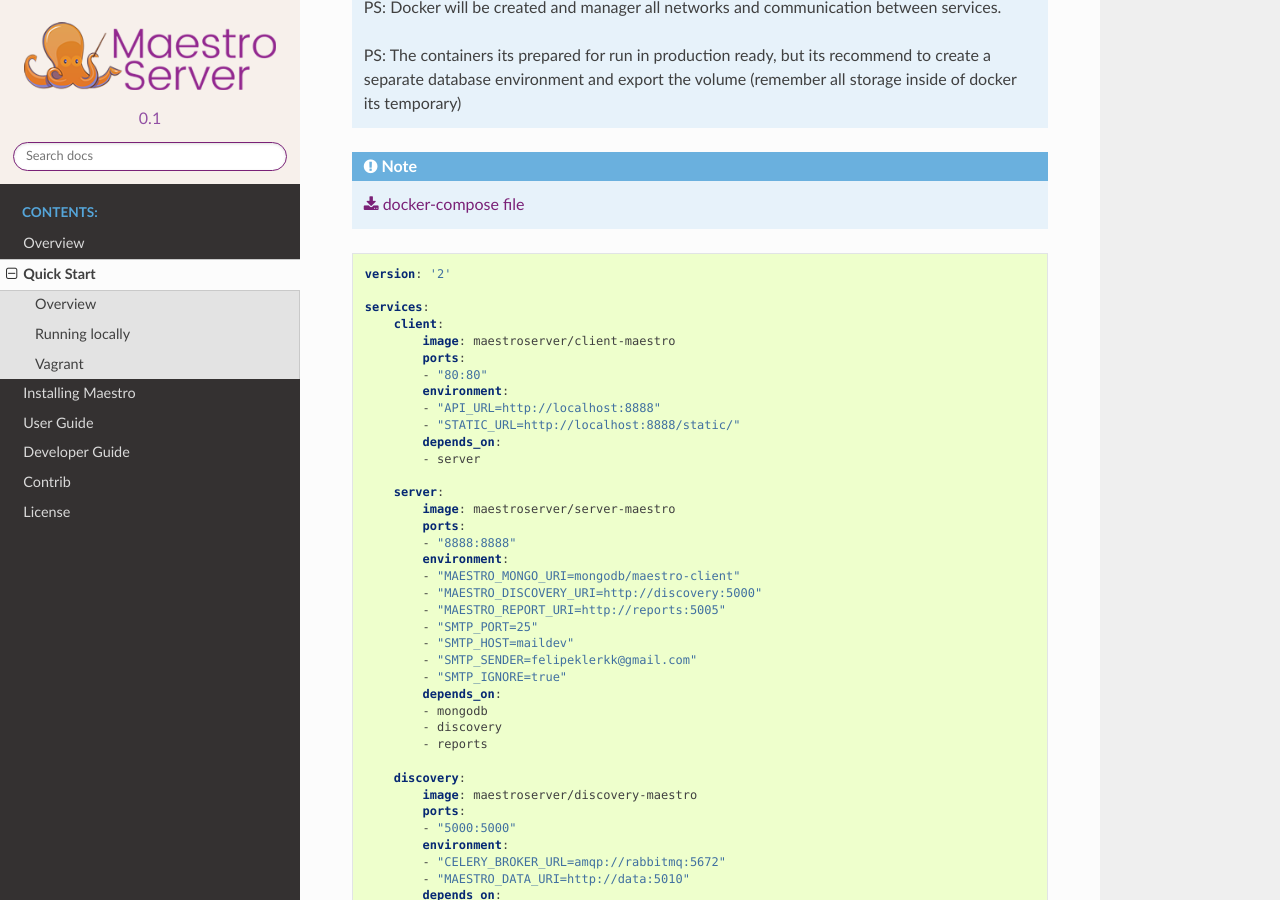
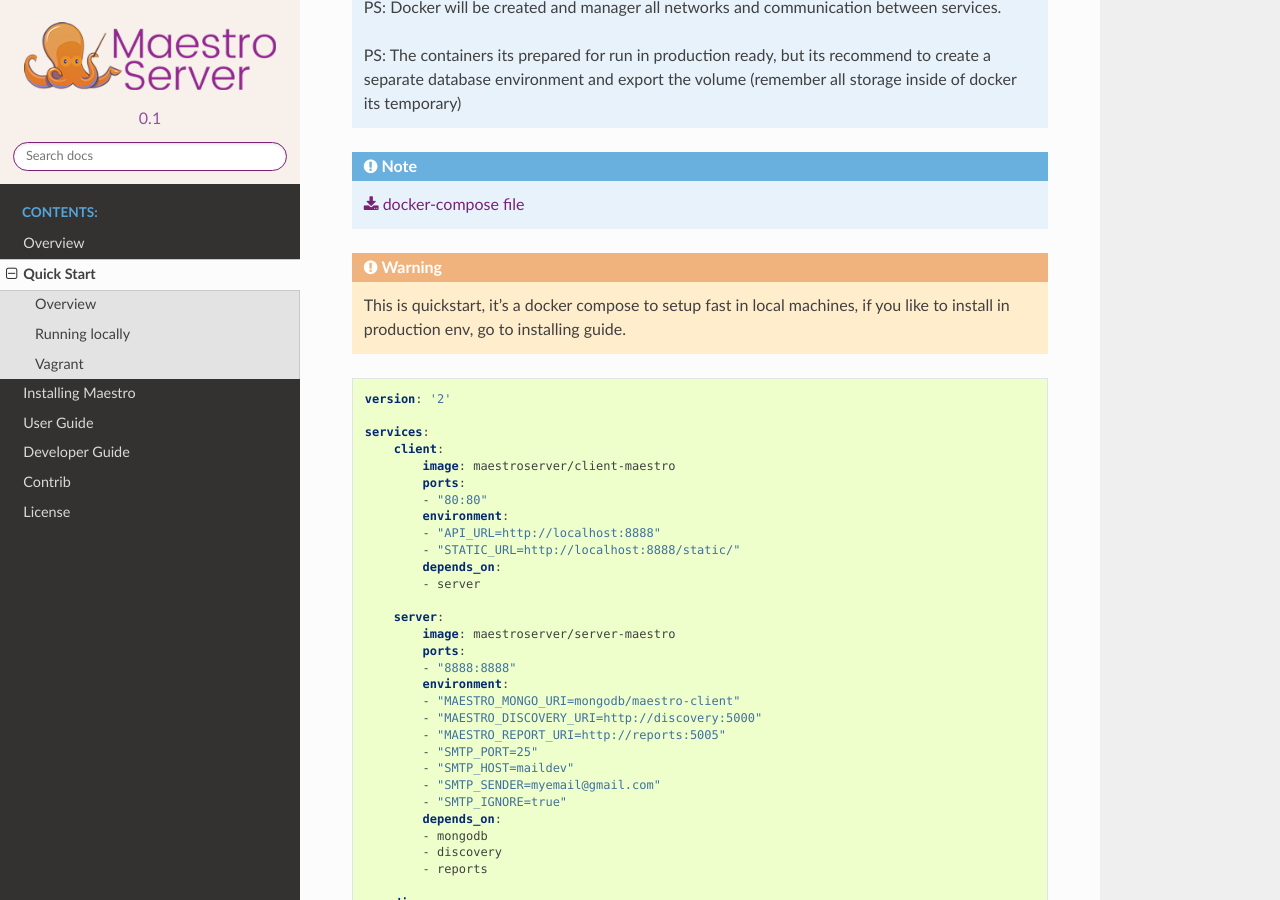
Before and after one commit to maestro-server/webdocs, a Sphinx documentation site: the page built from docs/quickstart.rst, in a window 1280 px wide and 900 px high, scrolled down 732 px. Built offline with Sphinx 7.4.7 and the Read the Docs theme 2.0.0, drawn with Linux system fonts in a browser that asks for light colours; formulas are drawn with MathJax 3.

Commit message:
change quickstart

```diff
--- a/docs/_static/files/docker-compose.yml
+++ b/docs/_static/files/docker-compose.yml
@@ -21,7 +21,7 @@ services:
         - "MAESTRO_REPORT_URI=http://reports:5005"
         - "SMTP_PORT=25"
         - "SMTP_HOST=maildev"
-        - "SMTP_SENDER=felipeklerkk@gmail.com"
+        - "SMTP_SENDER=maestro@mysender.com"
         - "SMTP_IGNORE=true"
         depends_on:
         - mongodb
--- a/docs/developer/architecture/server_app.rst
+++ b/docs/developer/architecture/server_app.rst
@@ -129,7 +129,7 @@ Like (PM2):
  MAESTRO_TIMEOUT                1000                       Timeout micro service request
  SMTP_PORT                      1025
  SMTP_HOST                      localhost
- SMTP_SENDER                    felipeklerkk@XXXX
+ SMTP_SENDER                    myemail@XXXX
  SMTP_IGNORE                    true|false
  SMTP_USETSL                    true|false
  SMTP_USERNAME
--- a/docs/installing/index.rst
+++ b/docs/installing/index.rst
@@ -121,7 +121,7 @@ Server APP
  MAESTRO_TIMEOUT                1000                       Timeout micro service request
  SMTP_PORT                      1025
  SMTP_HOST                      localhost
- SMTP_SENDER                    felipeklerkk@XXXX
+ SMTP_SENDER                    myemail@XXXX
  SMTP_IGNORE                    true|false
  SMTP_USETSL                    true|false
  SMTP_USERNAME
--- a/docs/quickstart.rst
+++ b/docs/quickstart.rst
@@ -34,6 +34,10 @@ We recommend to use docker, if you like to see demo version, copy and execute do
 
     :download:`docker-compose file <_static/files/docker-compose.yml>`
 
+.. Warning::
+
+    This is quickstart, it's a docker compose to setup fast in local machines, if you like to install in production env, go to installing guide.
+
 .. code-block:: yaml
 
     version: '2'
@@ -59,7 +63,7 @@ We recommend to use docker, if you like to see demo version, copy and execute do
             - "MAESTRO_REPORT_URI=http://reports:5005"
             - "SMTP_PORT=25"
             - "SMTP_HOST=maildev"
-            - "SMTP_SENDER=felipeklerkk@gmail.com"
+            - "SMTP_SENDER=myemail@gmail.com"
             - "SMTP_IGNORE=true"
             depends_on:
             - mongodb
```
Also changed, not shown: docs/developer/version.rst (+4 -6 lines).
